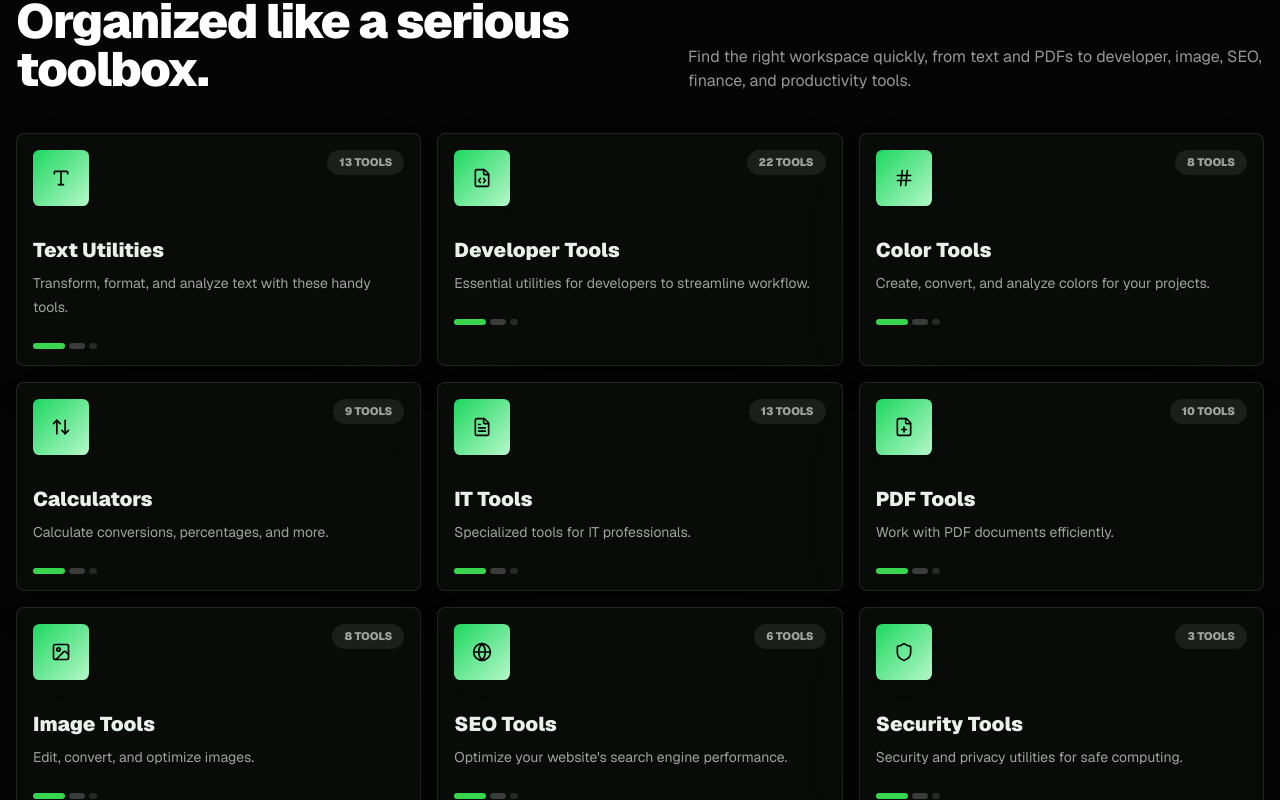
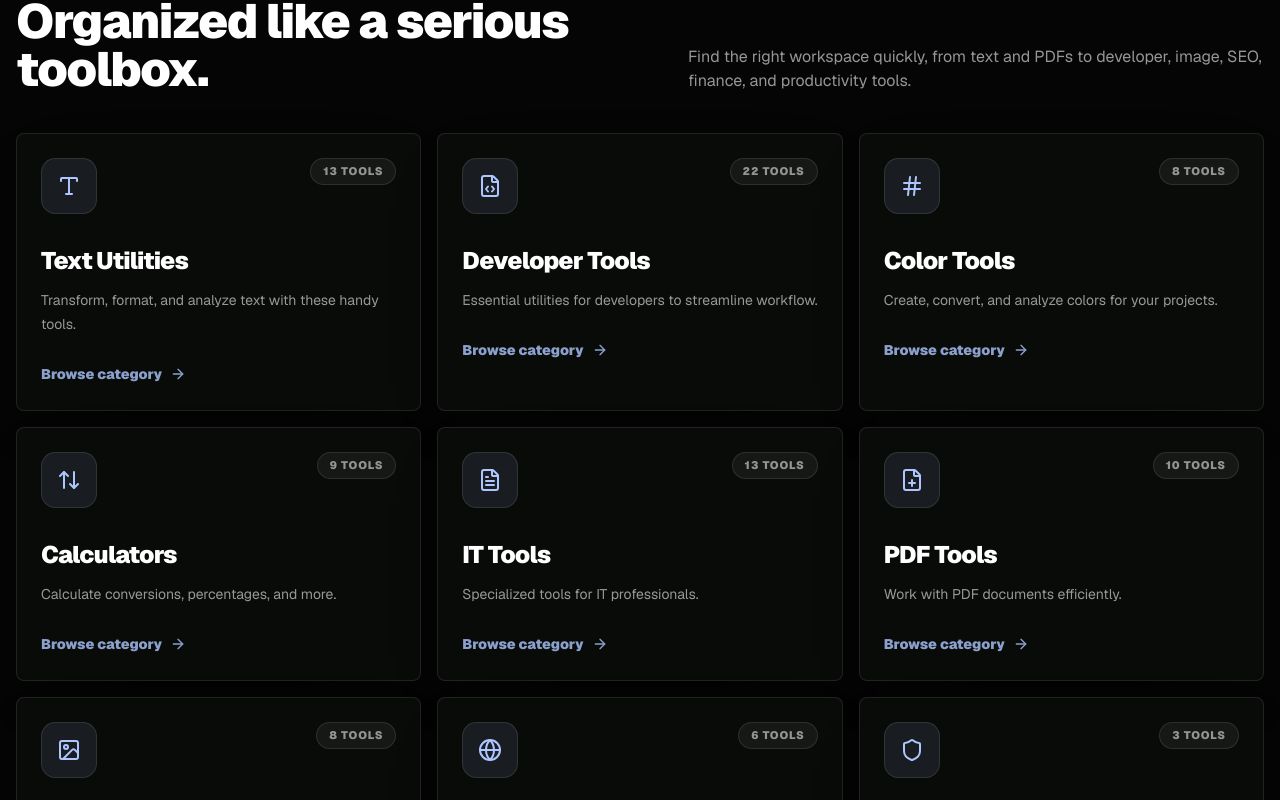
Before and after one commit to KshitijKoranne/aztools-next, a Next.js app: page / in a window 1280 px wide. Shown: the part 2240-3040 px from the top of the page. Built offline with nearby package versions, Linux system fonts and the light colour scheme.

Commit message:
Polish category cards for new design

```diff
--- a/src/components/category-card.tsx
+++ b/src/components/category-card.tsx
@@ -1,5 +1,6 @@
 import Link from "next/link";
 import type { LucideIcon } from "lucide-react";
+import { ArrowRight } from "lucide-react";
 
 interface CategoryCardProps {
   id: string;
@@ -9,34 +10,28 @@ interface CategoryCardProps {
   toolCount: number;
 }
 
-export function CategoryCard({
-  id,
-  name,
-  description,
-  icon: Icon,
-  toolCount,
-}: CategoryCardProps) {
+export function CategoryCard({ id, name, description, icon: Icon, toolCount }: CategoryCardProps) {
   return (
-    <Link href={`/category/${id}`} className="block group">
-      <div className="az-card h-full p-4 text-card-foreground">
-        <div className="relative z-10 mb-8 flex items-start justify-between">
-          <div className="flex h-14 w-14 items-center justify-center rounded-md bg-[linear-gradient(135deg,var(--az-green),var(--az-green-soft))] text-black shadow-[0_18px_50px_-26px_var(--az-green)]">
-            <Icon className="h-5 w-5" />
+    <Link href={`/category/${id}`} className="group block h-full">
+      <article className="az-card h-full p-5 text-card-foreground md:p-6">
+        <div className="relative z-10 flex items-start justify-between gap-4">
+          <div className="flex h-14 w-14 items-center justify-center rounded-2xl border border-white/10 bg-[#adc6ff]/10 text-[#adc6ff] shadow-[0_18px_60px_-36px_rgba(173,198,255,0.8)]">
+            <Icon className="h-6 w-6" />
           </div>
-          <div className="rounded-full bg-white/8 px-3 py-1 text-[11px] font-black uppercase text-muted-foreground">
+          <div className="rounded-full border border-white/10 bg-white/[0.055] px-3 py-1 text-[11px] font-black uppercase tracking-[0.08em] text-white/54">
             {toolCount} {toolCount === 1 ? "tool" : "tools"}
           </div>
         </div>
-        <h3 className="relative z-10 mb-2 text-xl font-black leading-tight transition-colors group-hover:text-primary">
+
+        <h3 className="relative z-10 mt-8 text-2xl font-black leading-tight tracking-[-0.03em] text-white transition-colors group-hover:text-[#adc6ff]">
           {name}
         </h3>
-        <p className="relative z-10 text-sm leading-6 text-muted-foreground">{description}</p>
-        <div className="relative z-10 mt-6 flex items-center gap-1">
-          <span className="h-1.5 w-8 rounded-full bg-primary" />
-          <span className="h-1.5 w-4 rounded-full bg-white/20" />
-          <span className="h-1.5 w-2 rounded-full bg-white/12" />
+        <p className="relative z-10 mt-3 text-sm leading-6 text-white/58">{description}</p>
+
+        <div className="relative z-10 mt-7 inline-flex items-center gap-2 text-sm font-black text-[#adc6ff] opacity-80 transition-all group-hover:gap-3 group-hover:opacity-100">
+          Browse category <ArrowRight className="h-4 w-4" />
         </div>
-      </div>
+      </article>
     </Link>
   );
 }
```
